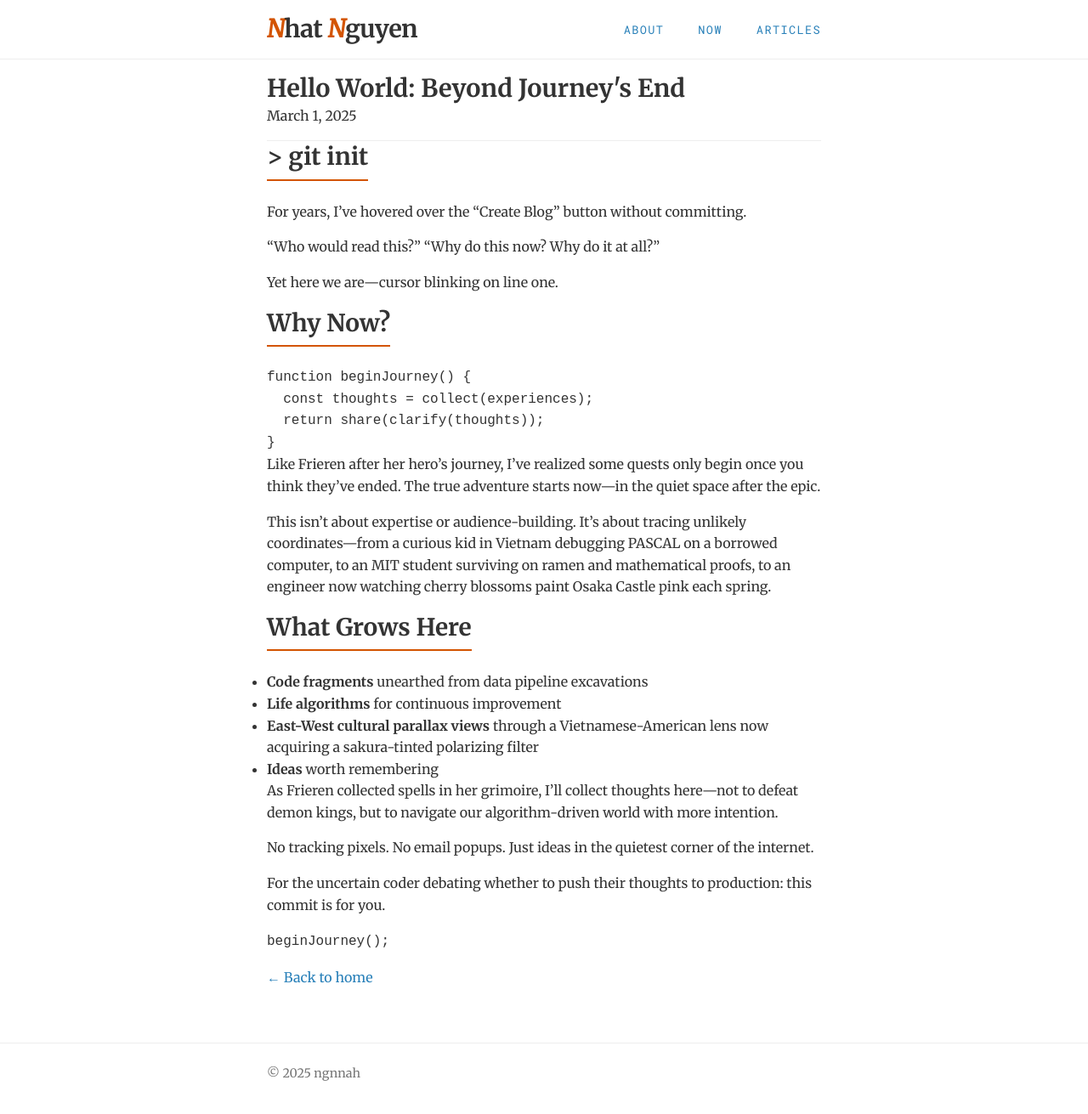
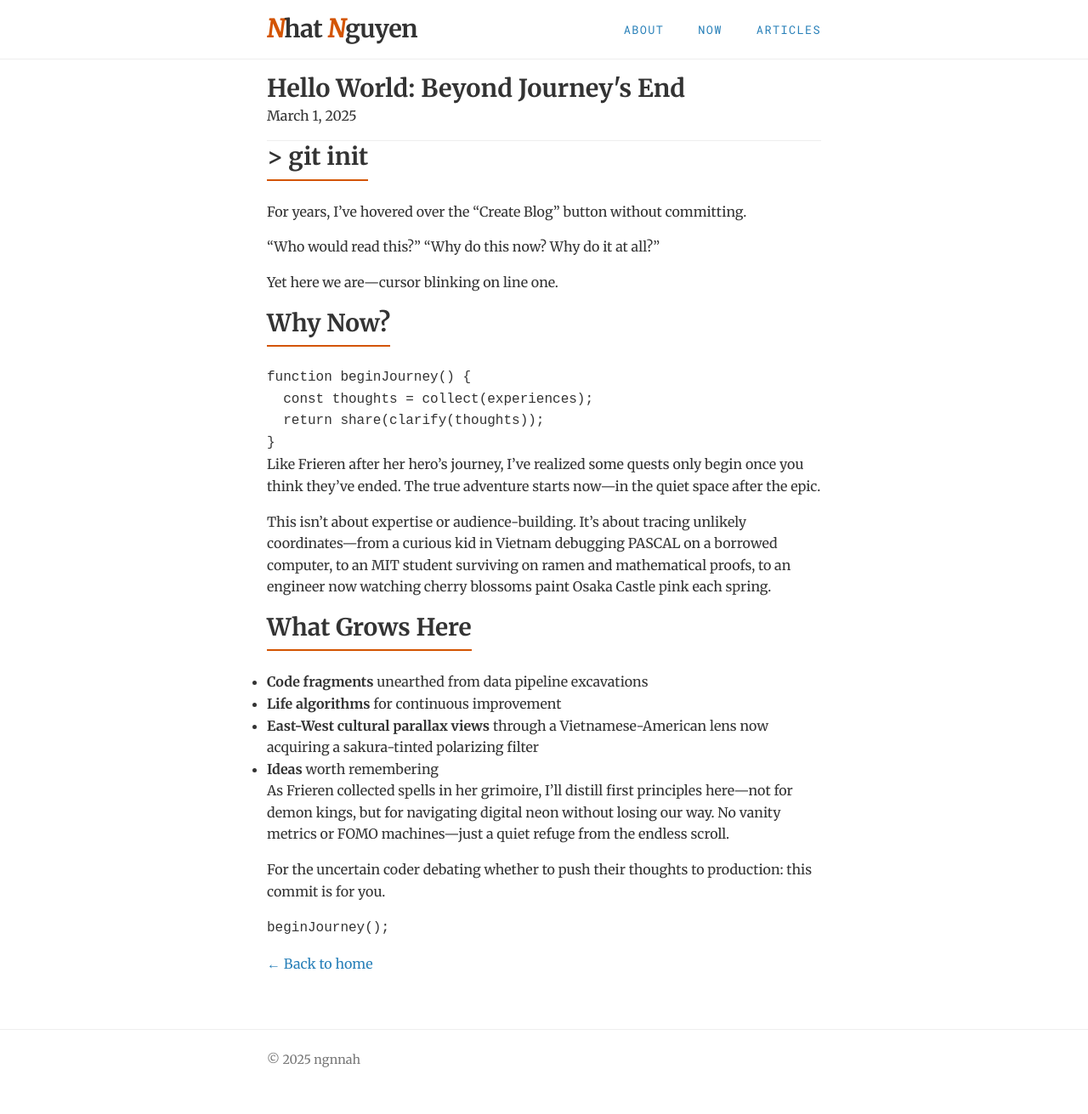
Before and after one commit to ngnnah/ngnnah.github.io, a Jekyll site: the page built from _posts/2025-03-01-hello-world.md, in a window 1280 px wide and 1332 px high. Shown: the top 1311 px of the window at 85% size. Built offline with Jekyll 4.4.1, drawn with Linux system fonts in a browser that asks for light colours.

Commit message:
short and sweet

```diff
--- a/_posts/2025-03-01-hello-world.md
+++ b/_posts/2025-03-01-hello-world.md
@@ -33,9 +33,7 @@ This isn't about expertise or audience-building. It's about tracing unlikely coo
 - **East-West cultural parallax views** through a Vietnamese-American lens now acquiring a sakura-tinted polarizing filter
 - **Ideas** worth remembering
 
-As Frieren collected spells in her grimoire, I'll collect thoughts here—not to defeat demon kings, but to navigate our algorithm-driven world with more intention.
-
-No tracking pixels. No email popups. Just ideas in the quietest corner of the internet.
+As Frieren collected spells in her grimoire, I'll distill first principles here—not for demon kings, but for navigating digital neon without losing our way. No vanity metrics or FOMO machines—just a quiet refuge from the endless scroll.
 
 For the uncertain coder debating whether to push their thoughts to production: this commit is for you.
 
```
